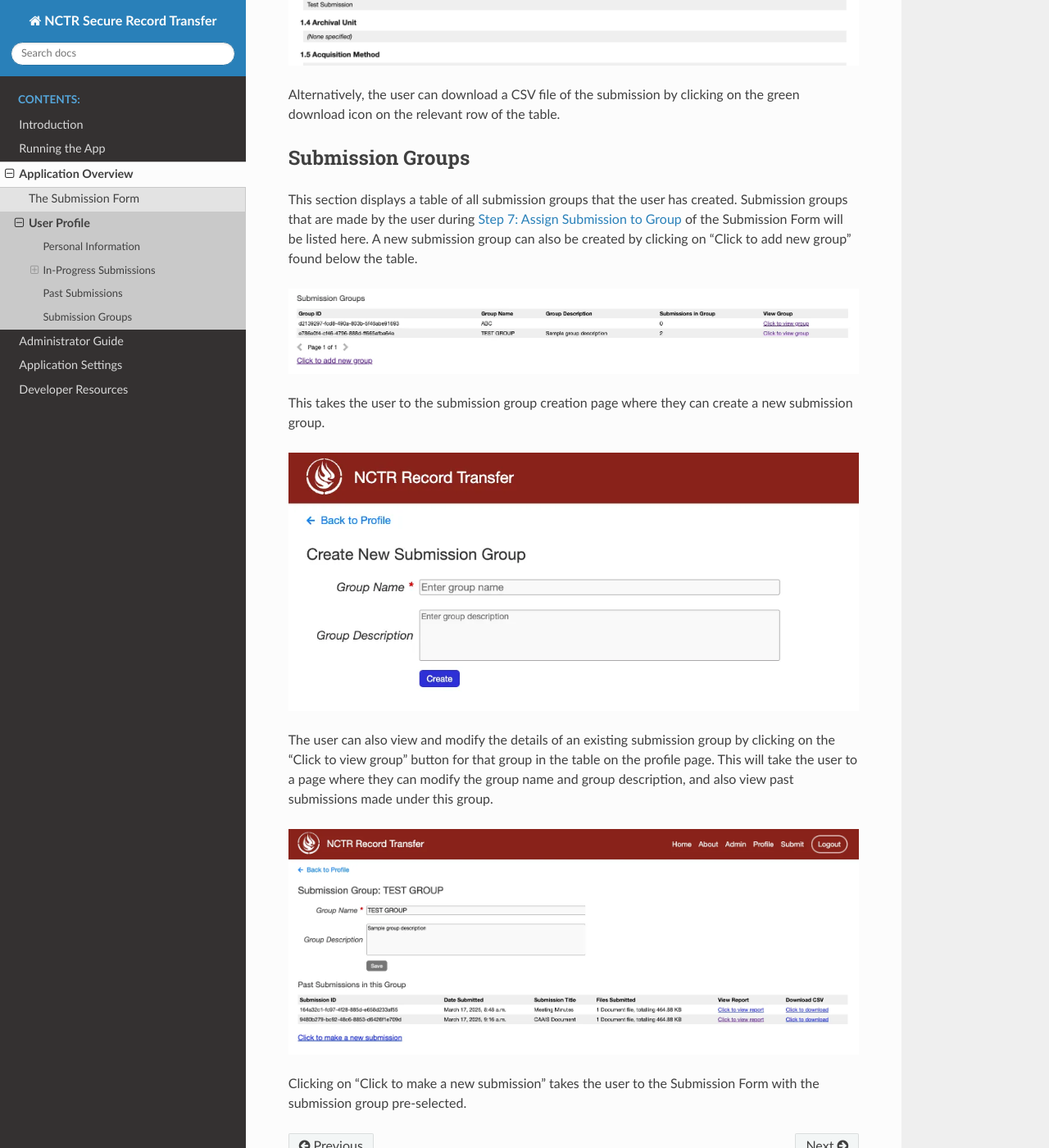
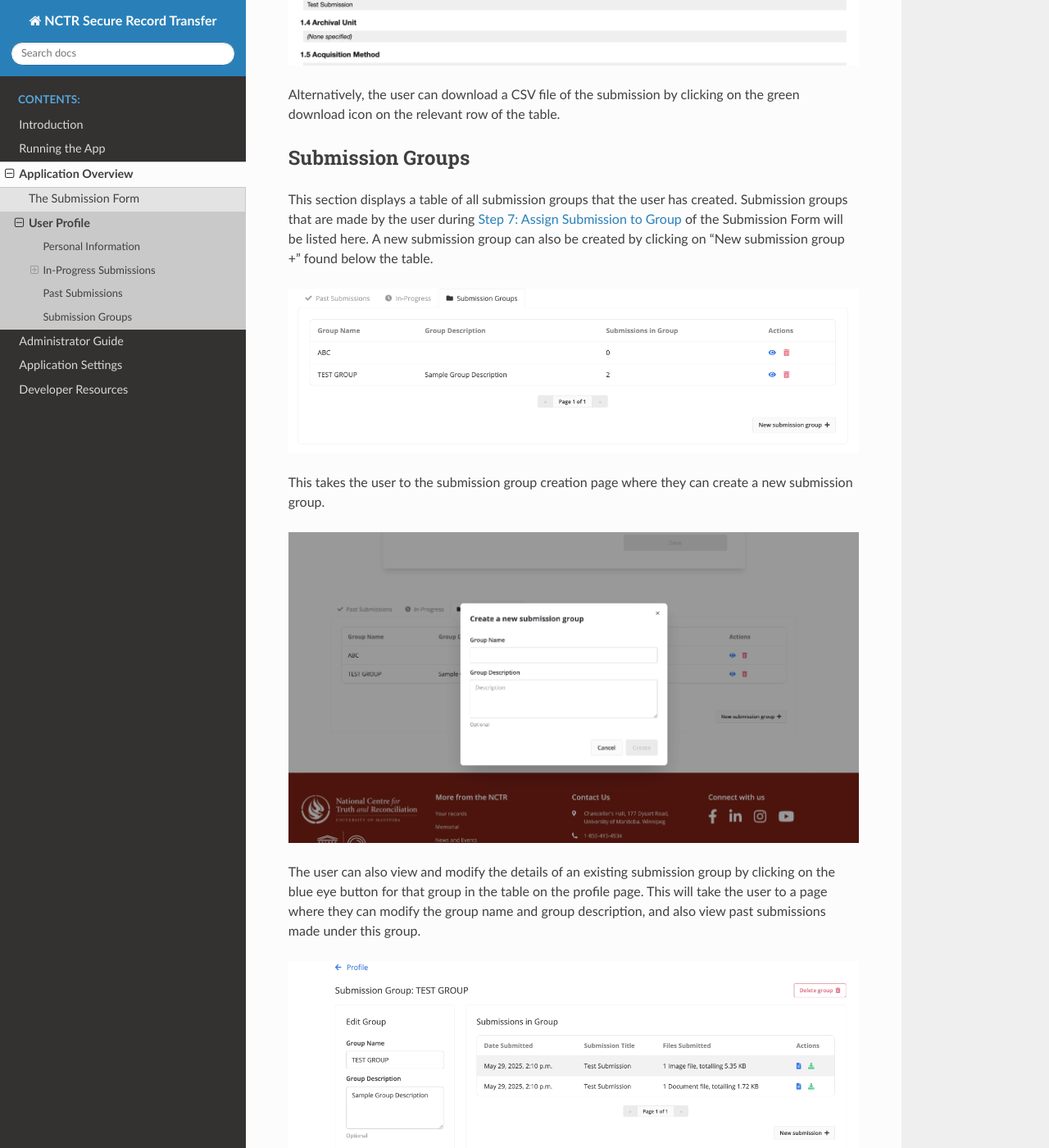
Before and after one commit to NationalCentreTruthReconciliation/Secure-Record-Transfer, a Sphinx documentation site: the page built from docs/application_overview/user-profile.rst, in a window 1280 px wide and 1400 px high, scrolled down 4303 px. Shown: the whole window at 82% size. Built offline with Sphinx 7.4.7 and the Read the Docs theme 3.1.0, drawn with Linux system fonts in a browser that asks for light colours.

Commit message:
Update submission group part of the profile page docs

```diff
--- a/docs/application_overview/user-profile.rst
+++ b/docs/application_overview/user-profile.rst
@@ -101,8 +101,7 @@ Submission Groups
 -----------------
 This section displays a table of all submission groups that the user has created. Submission groups
 that are made by the user during :ref:`Step 7: Assign Submission to Group` of the Submission Form
-will be listed here. A new submission group can also be created by clicking on "Click to add new
-group" found below the table.
+will be listed here. A new submission group can also be created by clicking on "New submission group +" found below the table.
 
 .. image:: images/user_profile_submission_groups.webp
     :alt: User profile submission groups
@@ -114,7 +113,7 @@ group.
     :alt: Create submission group
 
 The user can also view and modify the details of an existing submission group by clicking on the
-"Click to view group" button for that group in the table on the profile page. This will take the
+blue eye button for that group in the table on the profile page. This will take the
 user to a page where they can modify the group name and group description, and also view past
 submissions made under this group.
 
```
Also changed, not shown: docs/application_overview/images/create_submission_group.webp, docs/application_overview/images/submission_group_details.webp, docs/application_overview/images/user_profile_submission_groups.webp.
